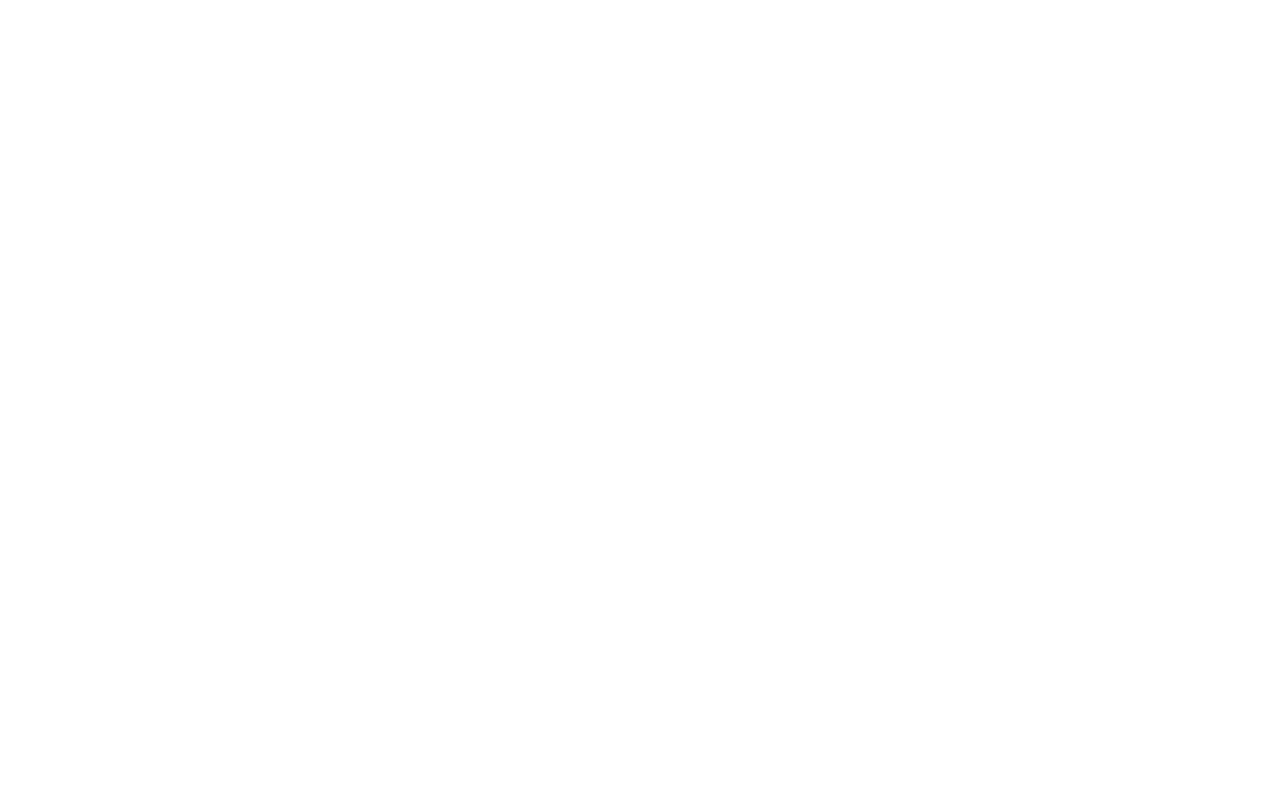
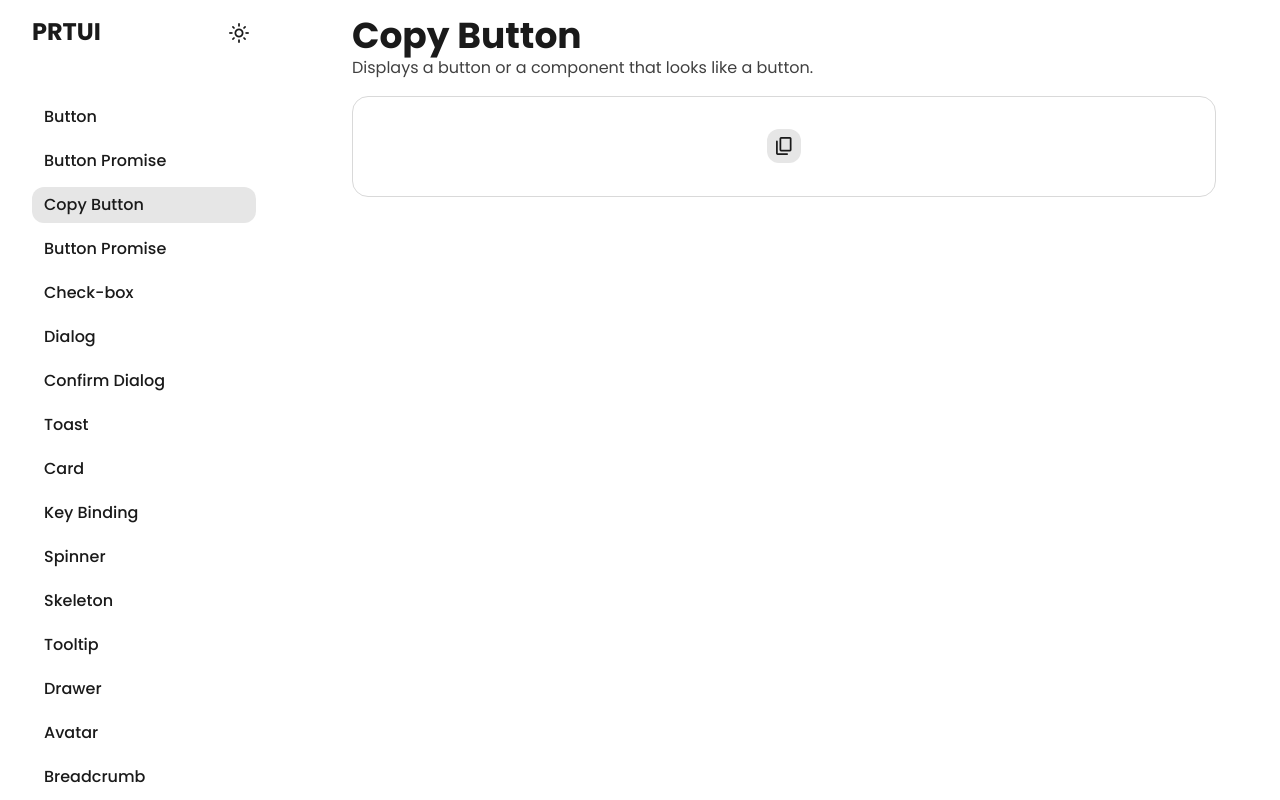
Before and after one commit to Franco-Pertusati/prt-ui, an Angular app: page /docs/copy-button in a window 1280 px wide. Before the commit this address led to /. Built offline with nearby package versions, Linux system fonts and the light colour scheme.

Commit message:
Mejoras para encuadre y scroll en movil y nuevo componente copy btn

```diff
--- a/src/app/modules/cacha/components/carrousel/carrousel.component.html
+++ b/src/app/modules/cacha/components/carrousel/carrousel.component.html
@@ -1,16 +1,16 @@
 @if (isActive()) {
 <div
-  class="fixed top-0 left-0 w-screen h-screen gap-2 flex flex-col items-center"
+  class="fixed top-0 left-0 w-screen h-screen gap-2 flex flex-col items-center sm:pb-2 pb-14"
 >
   <div
     class="bg-black/40 backdrop-blur-lg absolute top-0 left-0 w-full h-full"
     (click)="closeCarrousel()"
   ></div>
-  <div class="fixed top-2 right-2 flex flex-col gap-1">
+  <div class="fixed top-2 right-2 flex flex-col gap-1 z-10">
     <prt-button variant="default" icon="close" (btnClick)="closeCarrousel()" />
     <app-theme-toggle-btn variant="default" />
   </div>
-  <div class="grow max-w-7xl grid place-items-center relative">
+  <div class="my-auto max-w-7xl grid place-items-center relative">
     <img [src]="selectedImg" alt="" class="w-full" />
   </div>
   <div class="flex gap-2 z-20">
--- a/src/app/modules/cacha/components/contact-dialog/contact-dialog.component.html
+++ b/src/app/modules/cacha/components/contact-dialog/contact-dialog.component.html
@@ -1,14 +1,14 @@
 <div class="flex flex-col gap-4 mx-auto w-fit p-6">
   <div class="flex gap-4 items-center w-full justify-between">
-    <span>Correo: <strong>cachaarte&#64;mail.com</strong></span>
-    <prt-button icon="content_copy" variant="secondary" />
+    <a href="#">Correo: <strong>cachaarte&#64;mail.com</strong></a>
+    <app-copy-button textToCopy="Prueba" icon="content_copy" iconAfterCopy="check" />
   </div>
   <div class="flex gap-4 items-center w-full justify-between">
-    <span>Instagram: <strong>&#64;cachaarte62</strong></span>
-    <prt-button icon="content_copy" variant="secondary" />
+    <a href="#">Instagram: <strong>&#64;cachaarte62</strong></a>
+    <app-copy-button textToCopy="Prueba" icon="content_copy" iconAfterCopy="check" />
   </div>
   <div class="flex gap-4 items-center w-full justify-between">
-    <span>WhatsApp: <strong>+54 11 123-234</strong></span>
-    <prt-button icon="content_copy" variant="secondary" />
+    <a href="#" onclick="test()">WhatsApp: <strong>+54 11 123-234</strong></a>
+    <app-copy-button textToCopy="Prueba" icon="content_copy" iconAfterCopy="check"/>
   </div>
 </div>
--- a/src/app/modules/cacha/components/contact-dialog/contact-dialog.component.ts
+++ b/src/app/modules/cacha/components/contact-dialog/contact-dialog.component.ts
@@ -1,11 +1,17 @@
-import { Component } from '@angular/core';
-import { PrtButton } from "../../../../prt-ui/prt-button/prt-button.component";
+import { Component, inject } from '@angular/core';
+import { CopyButtonComponent } from '../../../../prt-ui/copy-button/copy-button.component';
+import { DialogService } from '../../../../core/services/dialog.service';
+import { ToastService } from '../../../../core/services/toast.service';
 
 @Component({
   selector: 'app-contact-dialog',
-  imports: [PrtButton],
+  imports: [CopyButtonComponent],
   templateUrl: './contact-dialog.component.html'
 })
 export class ContactDialogComponent {
+  toast = inject(ToastService)
 
+  test() {
+    this.toast.success('Copiado!')
+  }
 }
--- a/src/app/modules/cacha/routes/home/home.component.html
+++ b/src/app/modules/cacha/routes/home/home.component.html
@@ -1,5 +1,5 @@
 <div
-  class="grid grid-cols-1 gap-2 sm:grid-cols-2 xl:grid-cols-3 2xl:grid-cols-4 p-2"
+  class="grid grid-cols-1 gap-2 sm:grid-cols-2 xl:grid-cols-3 2xl:grid-cols-4 p-2 pb-12 md:pb-2"
 >
   <div
     class="after:content relative col-span-1 row-span-3 flex flex-col items-center gap-4 overflow-hidden rounded-xl sm:col-span-2 lg:col-span-1 lg:row-span-2 lg:pt-0"
--- a/src/app/modules/docs/components/sidebar/sidebar.component.ts
+++ b/src/app/modules/docs/components/sidebar/sidebar.component.ts
@@ -14,6 +14,14 @@
     {
       label: 'Button',
       route: 'button'
+    },
+    {
+      label: 'Button Promise',
+      route: ''
+    },
+    {
+      label: 'Copy Button',
+      route: 'copy-button'
     },
     {
       label: 'Button Promise',
--- a/src/app/modules/docs/docs.routes.ts
+++ b/src/app/modules/docs/docs.routes.ts
@@ -6,6 +6,7 @@
 import { KbdRouteComponent } from './routes/kbd-route/kbd-route.component';
 import { CheckBoxRouteComponent } from './routes/check-box-route/check-box-route.component';
 import { SpinnerPageComponent } from './routes/spinner-page/spinner-page.component';
+import { CopyButtonPageComponent } from './routes/copy-button-page/copy-button-page.component';
 
 export const docsRoutes: Routes = [
   { path: 'button', component: ButtonsComponent },
@@ -15,5 +16,6 @@
   { path: 'kbd', component: KbdRouteComponent },
   { path: 'check-box', component: CheckBoxRouteComponent },
   { path: 'spinner', component: SpinnerPageComponent },
+  { path: 'copy-button', component: CopyButtonPageComponent },
   { path: '', redirectTo: 'button', pathMatch: 'full' }
 ];
--- /dev/null
+++ b/src/app/modules/docs/routes/copy-button-page/copy-button-page.component.html
@@ -0,0 +1,12 @@
+<div class="flex flex-col gap-4">
+  <div>
+    <h2 class="text-4xl font-bold">Copy Button</h2>
+    <span class="text-muted">
+      Displays a button or a component that looks like a button.
+    </span>
+  </div>
+
+  <div class="border border-border rounded-2xl p-8 grid place-items-center">
+    <app-copy-button textToCopy="WASD" icon="content_copy" iconAfterCopy="check" />
+  </div>
+</div>
--- /dev/null
+++ b/src/app/prt-ui/copy-button/copy-button.component.html
@@ -0,0 +1,9 @@
+<prt-button
+  [label]="currentLabel()"
+  [icon]="currentIcon()"
+  [variant]="variant()"
+  [classList]="classList()"
+  [showIcon]="showIcon()"
+  [showLabel]="showLabel()"
+  (btnClick)="copyContent()"
+/>
--- /dev/null
+++ b/src/app/prt-ui/copy-button/copy-button.component.ts
@@ -0,0 +1,66 @@
+import { Component, input, signal } from '@angular/core';
+import { PrtButton } from '../prt-button/prt-button.component';
+
+@Component({
+  selector: 'app-copy-button',
+  imports: [PrtButton],
+  templateUrl: './copy-button.component.html'
+})
+export class CopyButtonComponent {
+  variant = input<'default' | 'outlined' | 'secondary' | 'ghost' | 'destructive'>('secondary');
+  classList = input<string>('');
+  label = input<string>('');
+  icon = input<string>('');
+  showLabel = input<boolean>(true);
+  showIcon = input<boolean>(true);
+  textToCopy = input.required<string>();
+  labelAfterCopy = input<string>('');
+  iconAfterCopy = input<string>('');
+
+  // Señales para controlar el estado actual del botón
+  currentLabel = signal<string>('');
+  currentIcon = signal<string>('');
+  private timeoutId?: number;
+
+  ngOnInit() {
+    // Inicializar con los valores originales
+    this.currentLabel.set(this.label());
+    this.currentIcon.set(this.icon());
+  }
+
+  async copyContent() {
+    try {
+      await navigator.clipboard.writeText(this.textToCopy());
+
+      if (this.timeoutId) {
+        clearTimeout(this.timeoutId);
+      }
+
+      const afterLabel = this.labelAfterCopy();
+      const afterIcon = this.iconAfterCopy();
+
+      if (afterLabel || afterIcon) {
+        if (afterLabel) {
+          this.currentLabel.set(afterLabel);
+        }
+        if (afterIcon) {
+          this.currentIcon.set(afterIcon);
+        }
+
+        this.timeoutId = window.setTimeout(() => {
+          this.currentLabel.set(this.label());
+          this.currentIcon.set(this.icon());
+        }, 2000);
+      }
+    } catch (err) {
+      console.error('Error al copiar al portapapeles:', err);
+    }
+  }
+
+  ngOnDestroy() {
+    // Limpiar timeout al destruir el componente
+    if (this.timeoutId) {
+      clearTimeout(this.timeoutId);
+    }
+  }
+}
--- a/src/app/prt-ui/prt-button/prt-button.component.ts
+++ b/src/app/prt-ui/prt-button/prt-button.component.ts
@@ -12,9 +12,9 @@
   classList = input<string>('');
   label = input<string>('');
   icon = input<string>('');
-  notifications = input<number>(0);
   showLabel = input<boolean>(true);
   showIcon = input<boolean>(true);
+  notifications = input<number>(0);
 
   styleMap: Record<string, string> = {
     default: 'bg-text text-dark',
--- a/src/styles.css
+++ b/src/styles.css
@@ -59,3 +59,7 @@
 .material-symbols-rounded {
   font-size: 22px;
 }
+
+::-webkit-scrollbar {
+  display: none;
+}
```
Also changed, not shown: src/app/modules/docs/routes/copy-button-page/copy-button-page.component.ts (added, +11 -0 lines).
